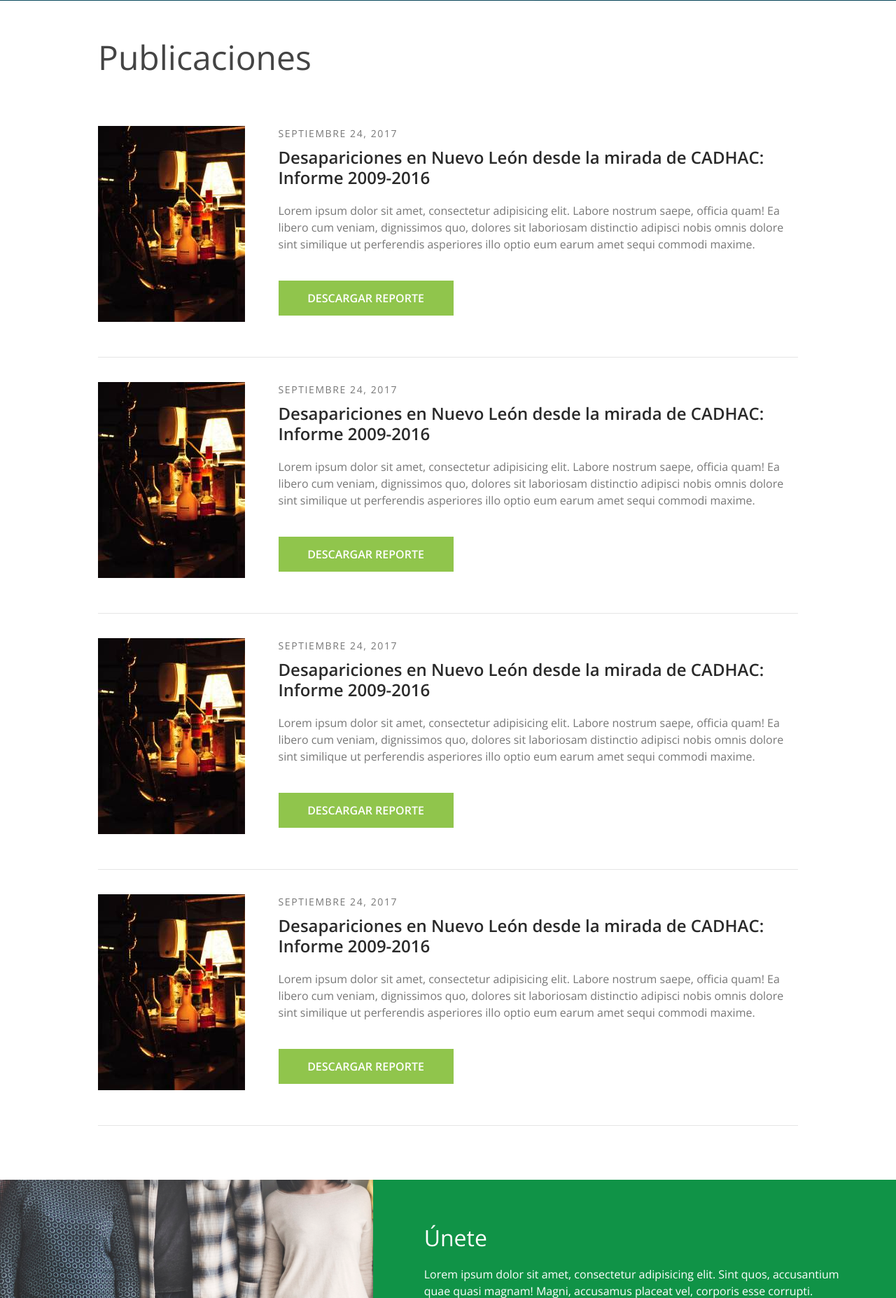
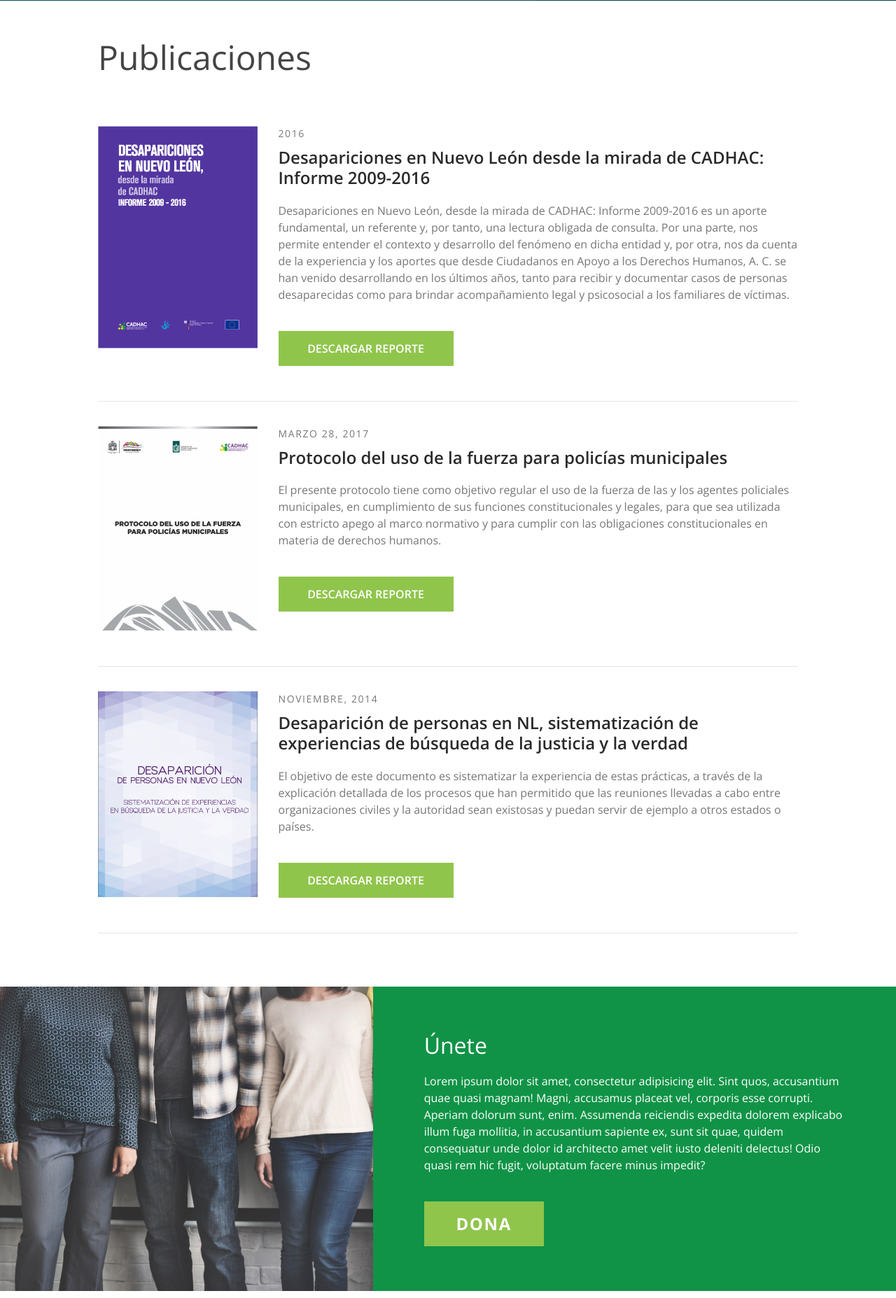
Before and after one commit to melytc/cadhac, a PHP site: page /publicaciones.php in a window 1280 px wide. Shown: the part 762-2617 px from the top of the page at 70% size. Run offline with PHP 8.4, Linux system fonts and the light colour scheme; style sheets or scripts are compiled from the project's sources; some web fonts are replaced.

Commit message:
Content loaded.

```diff
--- a/src/publicaciones.php
+++ b/src/publicaciones.php
@@ -11,22 +11,50 @@
 		<div class="smaller-container">
 			<h1>Publicaciones</h1>
 			<div class="pubslist">
-				<?php for($i = 0; $i < 4; $i++): ?>
 				<article class="publication">
 					<div class="row">
 						<div class="col-md-3">
-								<img src="img/temppub.jpg" alt="Titulo del documento">
+							<img src="img/p-desapariciones en NL.png" alt="Titulo del documento">
 						</div>
 						<div class="col-md-9">
-								<p class="date ttu">Septiembre 24, 2017</p>
-								<h3 class="title">Desapariciones en Nuevo León desde la mirada de CADHAC: Informe 2009-2016</h3>
-								<p class="extract">Lorem ipsum dolor sit amet, consectetur adipisicing elit. Labore nostrum saepe, officia quam! Ea libero cum veniam, dignissimos quo, dolores sit laboriosam distinctio adipisci nobis omnis dolore sint similique ut perferendis asperiores illo optio eum earum amet sequi commodi maxime.</p>
+							<p class="date ttu">2016</p>
+							<h3 class="title">Desapariciones en Nuevo Le&oacute;n desde la mirada de CADHAC: Informe 2009-2016</h3>
+							<p class="extract">Desapariciones en Nuevo Le&oacute;n, desde la mirada de CADHAC: Informe 2009-2016 es un aporte fundamental, un referente y, por tanto, una lectura obligada de consulta. Por una parte, nos permite entender el contexto y desarrollo del fen&oacute;meno en dicha entidad y, por otra, nos da cuenta de la experiencia y los aportes que desde Ciudadanos en Apoyo a los Derechos Humanos, A. C. se han venido desarrollando en los &uacute;ltimos a&ntilde;os, tanto para recibir y documentar casos de personas desaparecidas como para brindar acompa&ntilde;amiento legal y psicosocial a los familiares de v&iacute;ctimas.</p>
 							<a href="#" class="btn download-report btn-primary bg-lightgreen">Descargar reporte</a>
 						</div>
 					</div>
 					<hr>
 				</article>
-				<?php endfor; ?>
+
+				<article class="publication">
+					<div class="row">
+						<div class="col-md-3">
+							<img src="img/p-protocolo.png" alt="Titulo del documento">
+						</div>
+						<div class="col-md-9">
+							<p class="date ttu">Marzo 28, 2017</p>
+							<h3 class="title">Protocolo del uso de la fuerza para polic&iacute;as municipales</h3>
+							<p class="extract">El presente protocolo tiene como objetivo regular el uso de la fuerza de las y los agentes policiales municipales, en cumplimiento de sus funciones constitucionales y legales, para que  sea utilizada con estricto apego al marco normativo y para cumplir con las obligaciones constitucionales en materia de derechos humanos.</p>
+							<a href="#" class="btn download-report btn-primary bg-lightgreen">Descargar reporte</a>
+						</div>
+					</div>
+					<hr>
+				</article>
+
+				<article class="publication">
+					<div class="row">
+						<div class="col-md-3">
+							<img src="img/p-desaparicion.png" alt="Titulo del documento">
+						</div>
+						<div class="col-md-9">
+							<p class="date ttu">Noviembre, 2014</p>
+							<h3 class="title">Desaparici&oacute;n de personas en NL, sistematizaci&oacute;n de experiencias de b&uacute;squeda de la justicia y la verdad</h3>
+							<p class="extract">El objetivo de este documento es sistematizar la experiencia de estas pr&aacute;cticas, a trav&eacute;s de la explicaci&oacute;n detallada de los procesos que han permitido que las reuniones llevadas a cabo entre organizaciones civiles y la autoridad sean existosas y puedan servir de ejemplo a otros estados o pa&iacute;ses.</p>
+							<a href="#" class="btn download-report btn-primary bg-lightgreen">Descargar reporte</a>
+						</div>
+					</div>
+					<hr>
+				</article>
 			</div>
 		</div>
 	</div>
```
Also changed, not shown: src/img/p-desaparicion.png (added), src/img/p-desapariciones en NL.png (added), src/img/p-protocolo.png (added). Lines whose indentation alone changed are shown as unchanged.
